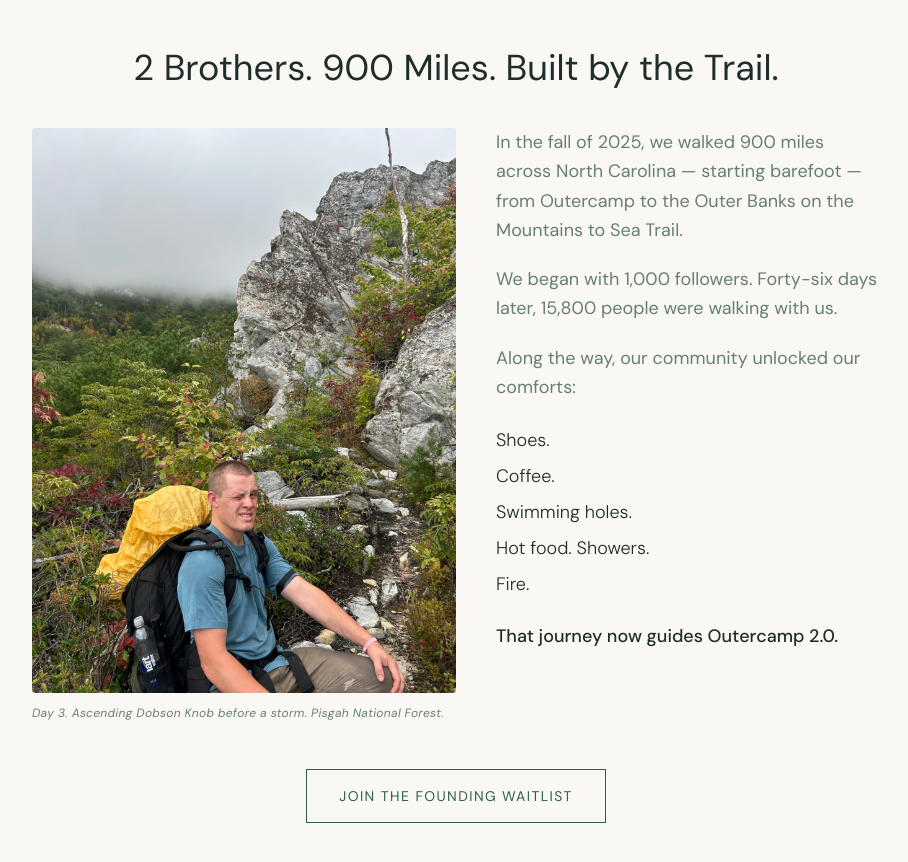
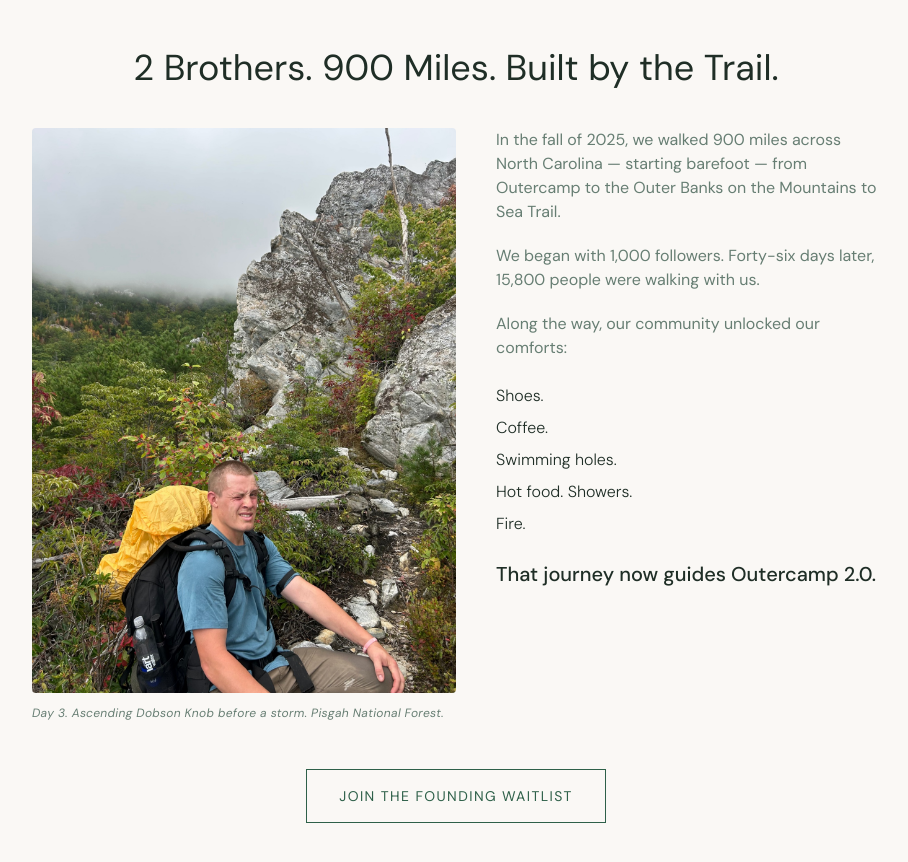
Before and after one commit to outerevan/remix-of-outercamp-2.0-sign-up, a React (Vite) app: page / in a window 1280 px wide. Shown: the part 880-1742 px from the top of the page, without its empty margins (184-1092 px from the left). Built offline with nearby package versions, Linux system fonts and the light colour scheme; the HTML template or start-up script is replaced by a standard one.

Commit message:
Visual edit in Lovable
Edited UI in Lovable

Co-authored-by: outerevan <262886931+outerevan@users.noreply.github.com>

```diff
--- a/src/pages/Index.tsx
+++ b/src/pages/Index.tsx
@@ -223,17 +223,17 @@ const Index = () => {
                 variants={fadeUp}
                 className="font-sans text-muted-foreground leading-relaxed space-y-5 text-lg md:w-1/2">
 
-                <p>In the fall of 2025, we walked 900 miles across North Carolina — starting barefoot — from Outercamp to the Outer Banks on the Mountains to Sea Trail.</p>
-                <p>We began with 1,000 followers. Forty-six days later, 15,800 people were walking with us.</p>
-                <p>Along the way, our community unlocked our comforts:</p>
-                <p className="text-foreground font-light leading-loose">
+                <p className="text-base">In the fall of 2025, we walked 900 miles across North Carolina — starting barefoot — from Outercamp to the Outer Banks on the Mountains to Sea Trail.</p>
+                <p className="text-base">We began with 1,000 followers. Forty-six days later, 15,800 people were walking with us.</p>
+                <p className="text-base">Along the way, our community unlocked our comforts:</p>
+                <p className="text-foreground font-light leading-loose text-base">
                   Shoes.<br />
                   Coffee.<br />
                   Swimming holes.<br />
                   Hot food. Showers.<br />
                   Fire.
                 </p>
-                <p className="font-medium text-foreground">
+                <p className="font-medium text-foreground text-xl">
                   That journey now guides Outercamp 2.0.
                 </p>
               </motion.div>
```
